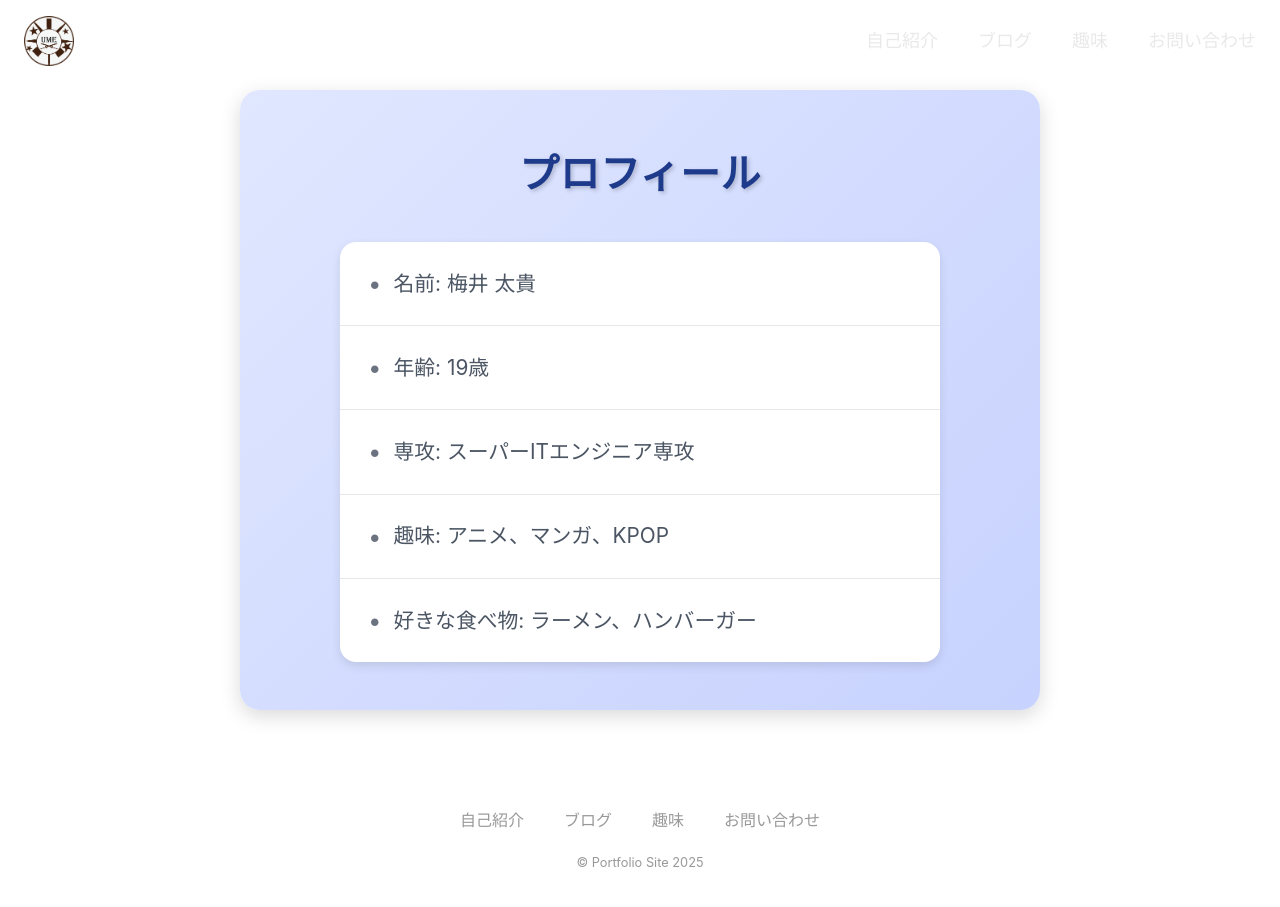
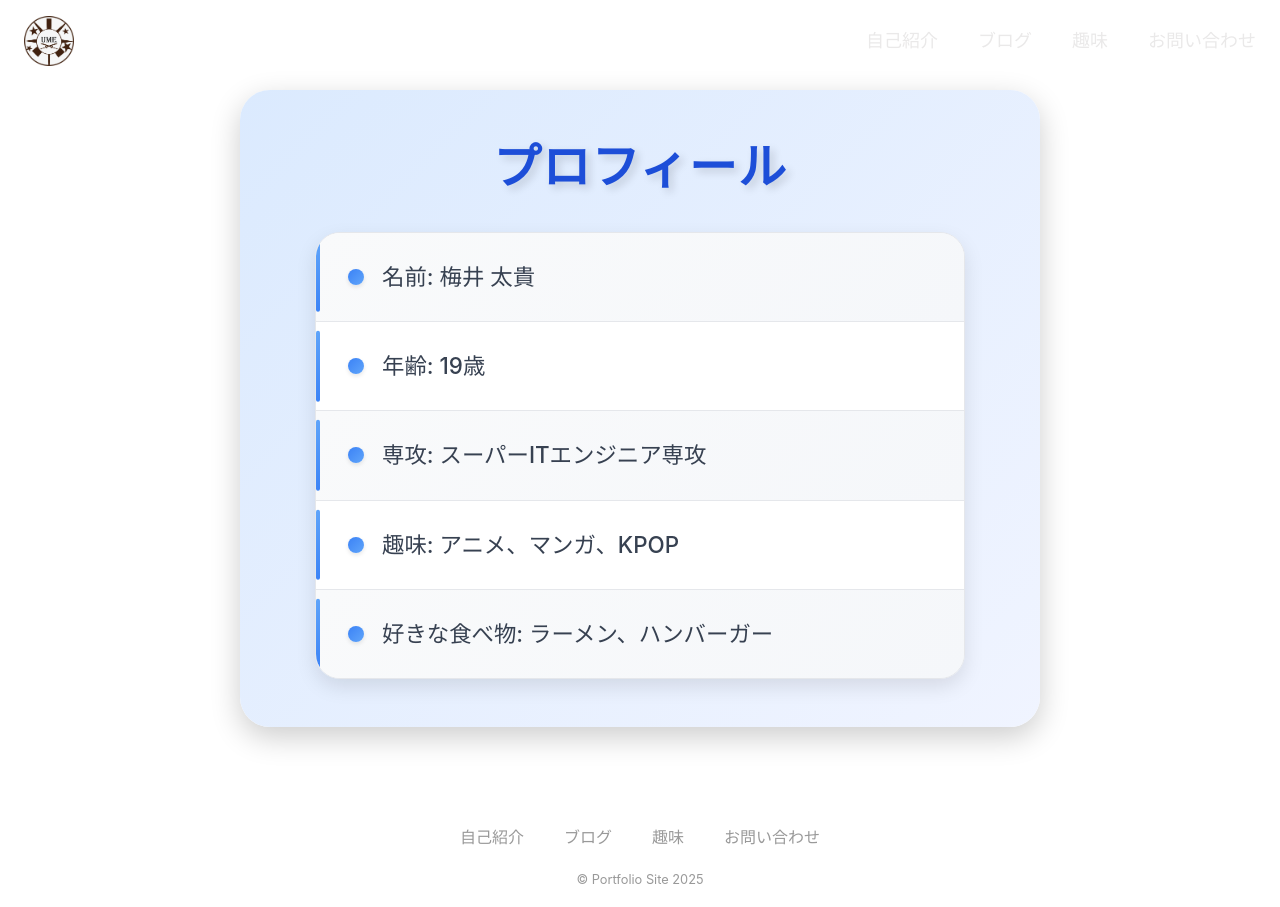
Before and after one commit to KTCume/react-next-portfolio, a Next.js app: page /about-me in a window 1280 px wide. Built offline with nearby package versions, Linux system fonts and the light colour scheme.

Commit message:
プロフィール

```diff
--- a/app/about-me/page.module.css
+++ b/app/about-me/page.module.css
@@ -10,20 +10,21 @@
     margin-top: 90px;
     width: 90%;
     max-width: 800px;
-    background: linear-gradient(135deg, #e0e7ff, #c7d2fe);
-    border-radius: 20px;
-    box-shadow: 0 6px 20px rgba(0, 0, 0, 0.15);
-    transition: transform 0.3s;
+    background: linear-gradient(135deg, #dbeafe, #f0f4ff);
+    border-radius: 30px;
+    box-shadow: 0 10px 30px rgba(0, 0, 0, 0.2);
+    transition: transform 0.3s ease, box-shadow 0.3s ease;
 }
 
 /* タイトル */
 .title {
-    font-size: 2.5rem;
-    font-weight: 700;
-    margin-bottom: 32px;
-    color: #1e3a8a;
-    text-shadow: 2px 2px 4px rgba(0, 0, 0, 0.2);
-    letter-spacing: 0.5px;
+    font-size: 3rem;
+    font-weight: 800;
+    margin-bottom: 36px;
+    color: #1d4ed8;
+    text-shadow: 4px 4px 8px rgba(0, 0, 0, 0.15);
+    letter-spacing: 1.2px;
+    line-height: 1.2;
     animation: fadeIn 1s ease-in-out;
 }
 
@@ -33,42 +34,69 @@
     padding: 0;
     margin: 0;
     width: 100%;
-    max-width: 600px;
-    background: #ffffff;
-    border-radius: 16px;
-    box-shadow: 0 4px 10px rgba(0, 0, 0, 0.1);
+    max-width: 650px;
+    background: linear-gradient(135deg, #ffffff, #f3f4f6);
+    border-radius: 25px;
+    box-shadow: 0 8px 20px rgba(0, 0, 0, 0.1);
     overflow: hidden;
-    animation: slideUp 0.8s ease-out;
+    border: 1px solid #e5e7eb;
+    animation: slideUp 1.2s ease-out;
 }
 
 /* プロフィールアイテム */
 .profileItem {
-    font-size: 1.3rem;
-    padding: 20px 28px;
-    color: #4b5563;
-    border-bottom: 1px solid #e5e7eb;
-    transition: background-color 0.4s ease, color 0.4s ease, transform 0.2s;
+    font-size: 1.4rem;
+    font-weight: 500;
+    padding: 24px 32px;
+    color: #374151;
     display: flex;
     align-items: center;
-    gap: 12px;
+    gap: 18px;
+    background: #ffffff;
+    border-bottom: 1px solid #e5e7eb;
+    position: relative;
 }
 
+/* 最後のアイテムのボーダーを削除 */
 .profileItem:last-child {
     border-bottom: none;
 }
 
-/* アイコンのスタイル（オプション） */
+/* アイコンのスタイル */
 .profileItem::before {
-    content: '\2022'; /* デフォルトのドット */
-    color: #6b7280;
-    font-size: 1.5rem;
+    content: '';
+    display: block;
+    width: 16px;
+    height: 16px;
+    border-radius: 50%;
+    background: linear-gradient(135deg, #3b82f6, #60a5fa);
+    flex-shrink: 0;
+    box-shadow: 0 2px 4px rgba(0, 0, 0, 0.1);
+}
+
+/* 背景のアクセント */
+.profileItem:nth-child(odd) {
+    background: linear-gradient(135deg, #f9fafb, #f5f7fa);
+}
+
+/* 背景装飾の追加 */
+.profileItem::after {
+    content: '';
+    position: absolute;
+    top: 50%;
+    left: 0;
+    transform: translateY(-50%);
+    width: 4px;
+    height: 80%;
+    background: linear-gradient(135deg, #60a5fa, #3b82f6);
+    border-radius: 10px;
 }
 
 /* アニメーション */
 @keyframes fadeIn {
     from {
         opacity: 0;
-        transform: translateY(-20px);
+        transform: translateY(-30px);
     }
     to {
         opacity: 1;
@@ -79,7 +107,7 @@
 @keyframes slideUp {
     from {
         opacity: 0;
-        transform: translateY(20px);
+        transform: translateY(40px);
     }
     to {
         opacity: 1;
--- a/app/page.tsx
+++ b/app/page.tsx
@@ -42,7 +42,7 @@ export default async function Home() {
           私は梅井太貴です。ITエンジニアとして、さまざまなプロジェクトに取り組んでいます。このサイトでは、私の作品やブログをご覧いただけます。
         </p>
         <div className={styles.profileLink}>
-          <ButtonLink href="/hobbies">プロフィールを見る</ButtonLink>
+          <ButtonLink href="/about-me">プロフィールを見る</ButtonLink>
         </div>
       </section>
     </>
```
